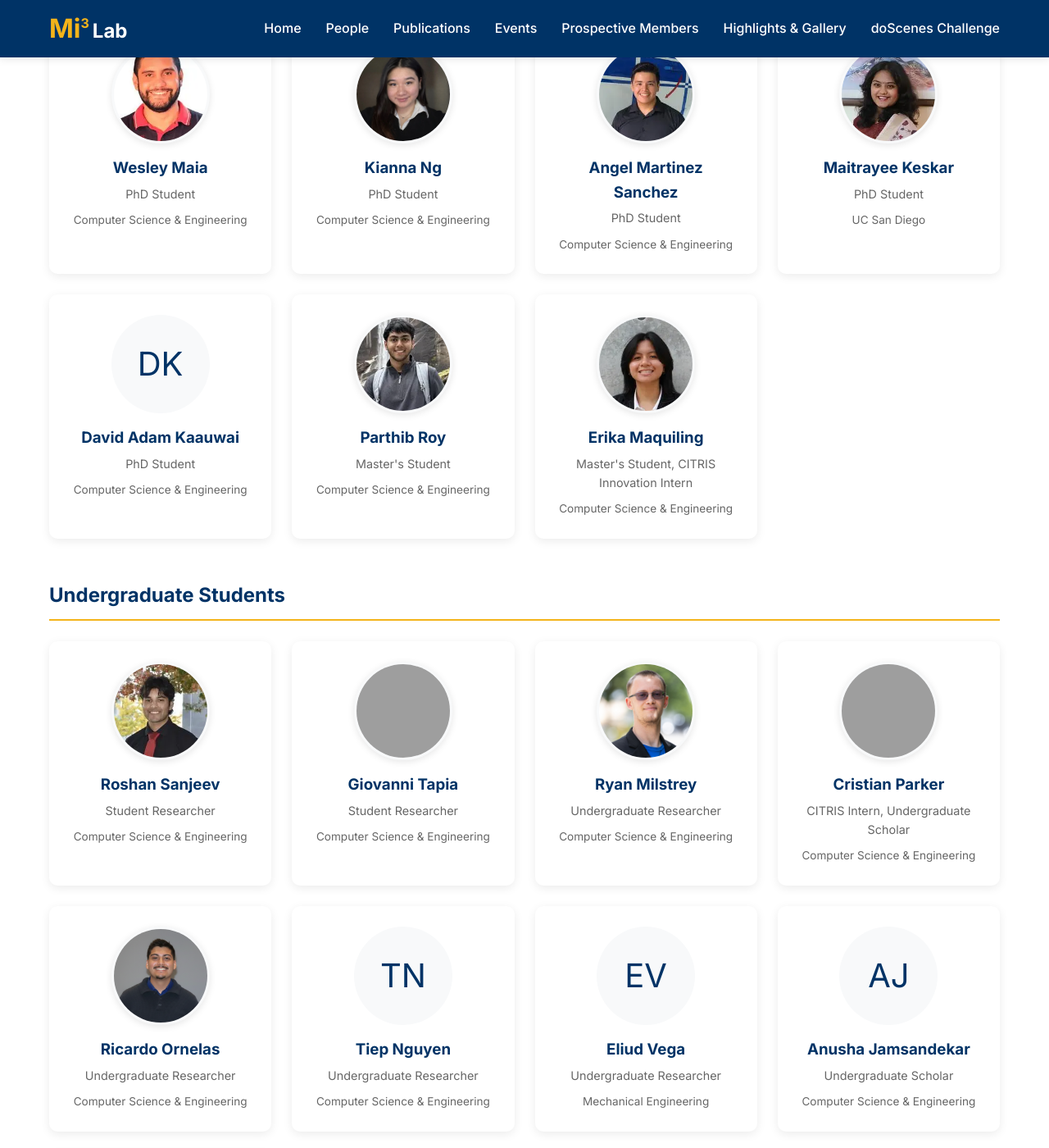
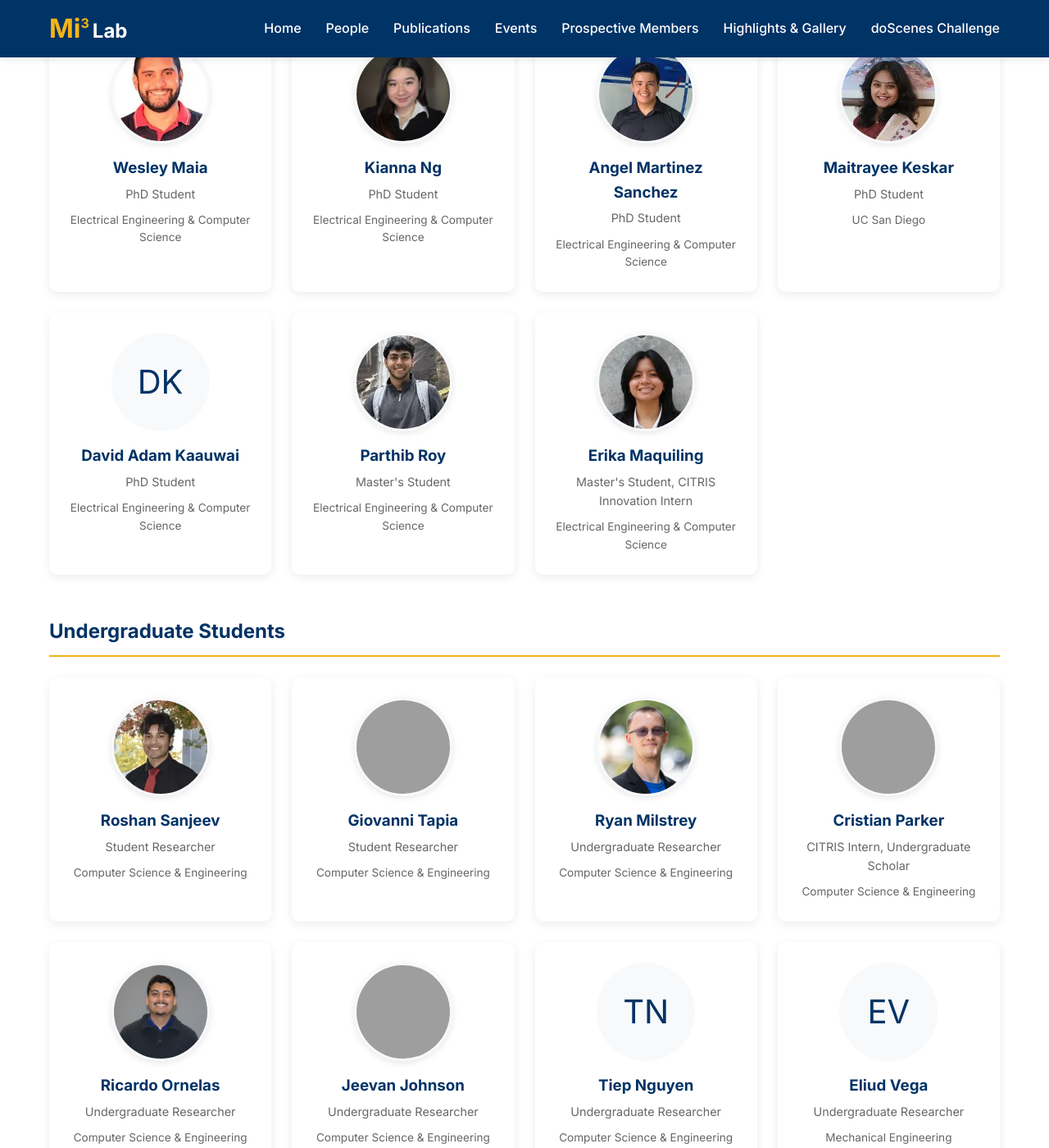
Before and after one commit to Mi3-Lab/mi3-lab.github.io, a Jekyll site: the page built from people.html, in a window 1280 px wide and 1400 px high, scrolled down 819 px. Shown: the whole window at 82% size. Built offline with Jekyll 4.4.1, drawn with Linux system fonts in a browser that asks for light colours; some of the changed text lies outside the part shown; grey boxes are pictures that could not be loaded.

Commit message:
Update grad student major to EECS; reorder Jeevan before Tiep
Co-Authored-By: Claude Opus 4.7 <noreply@anthropic.com>

```diff
--- a/people.html
+++ b/people.html
@@ -37,21 +37,21 @@ title: People
         <img src="/assets/images/people/wesley.webp" alt="Wesley Maia" class="person-avatar">
         <h3>Wesley Maia</h3>
         <p class="role">PhD Student</p>
-        <p class="affiliation">Computer Science & Engineering</p>
+        <p class="affiliation">Electrical Engineering & Computer Science</p>
       </div>
 
       <div class="person-card">
         <img src="/assets/images/people/kianna.webp" alt="Kianna Ng" class="person-avatar">
         <h3>Kianna Ng</h3>
         <p class="role">PhD Student</p>
-        <p class="affiliation">Computer Science & Engineering</p>
+        <p class="affiliation">Electrical Engineering & Computer Science</p>
       </div>
 
       <div class="person-card">
         <img src="/assets/images/people/angel.webp" alt="Angel Martinez Sanchez" class="person-avatar">
         <h3>Angel Martinez Sanchez</h3>
         <p class="role">PhD Student</p>
-        <p class="affiliation">Computer Science & Engineering</p>
+        <p class="affiliation">Electrical Engineering & Computer Science</p>
       </div>
 
       <div class="person-card">
@@ -65,21 +65,21 @@ title: People
         <div class="person-avatar">DK</div>
         <h3>David Adam Kaauwai</h3>
         <p class="role">PhD Student</p>
-        <p class="affiliation">Computer Science & Engineering</p>
+        <p class="affiliation">Electrical Engineering & Computer Science</p>
       </div>
 
       <div class="person-card">
         <img src="/assets/images/people/parthib.webp" alt="Parthib Roy" class="person-avatar">
         <h3>Parthib Roy</h3>
         <p class="role">Master's Student</p>
-        <p class="affiliation">Computer Science & Engineering</p>
+        <p class="affiliation">Electrical Engineering & Computer Science</p>
       </div>
 
       <div class="person-card">
         <img src="/assets/images/people/erika.webp" alt="Erika Maquiling" class="person-avatar">
         <h3>Erika Maquiling</h3>
         <p class="role">Master's Student, CITRIS Innovation Intern</p>
-        <p class="affiliation">Computer Science & Engineering</p>
+        <p class="affiliation">Electrical Engineering & Computer Science</p>
       </div>
     </div>
   </div>
@@ -123,6 +123,13 @@ title: People
       </div>
 
       <div class="person-card">
+        <img src="/assets/images/people/jeevanjohnson_ucmerced_edu-2e448aea-original.jpg" alt="Jeevan Johnson" class="person-avatar">
+        <h3>Jeevan Johnson</h3>
+        <p class="role">Undergraduate Researcher</p>
+        <p class="affiliation">Computer Science & Engineering</p>
+      </div>
+
+      <div class="person-card">
         <div class="person-avatar">TN</div>
         <h3>Tiep Nguyen</h3>
         <p class="role">Undergraduate Researcher</p>
@@ -140,13 +147,6 @@ title: People
         <div class="person-avatar">AJ</div>
         <h3>Anusha Jamsandekar</h3>
         <p class="role">Undergraduate Scholar</p>
-        <p class="affiliation">Computer Science & Engineering</p>
-      </div>
-
-      <div class="person-card">
-        <img src="/assets/images/people/jeevanjohnson_ucmerced_edu-2e448aea-original.jpg" alt="Jeevan Johnson" class="person-avatar">
-        <h3>Jeevan Johnson</h3>
-        <p class="role">Undergraduate Researcher</p>
         <p class="affiliation">Computer Science & Engineering</p>
       </div>
 
```
